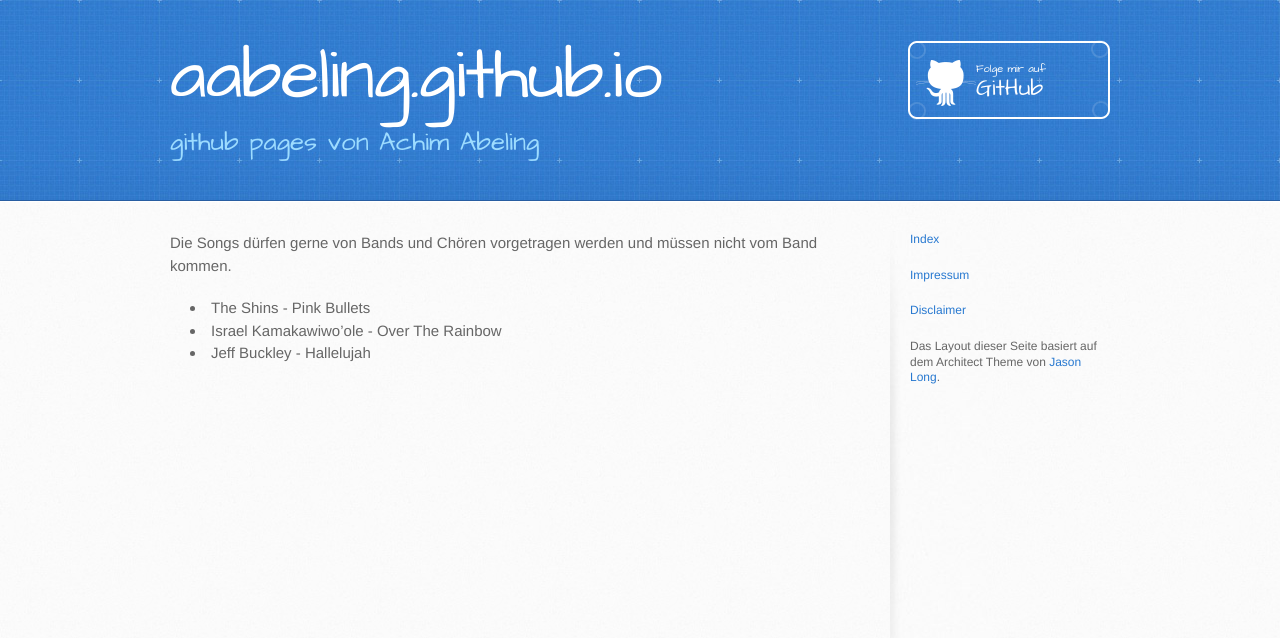
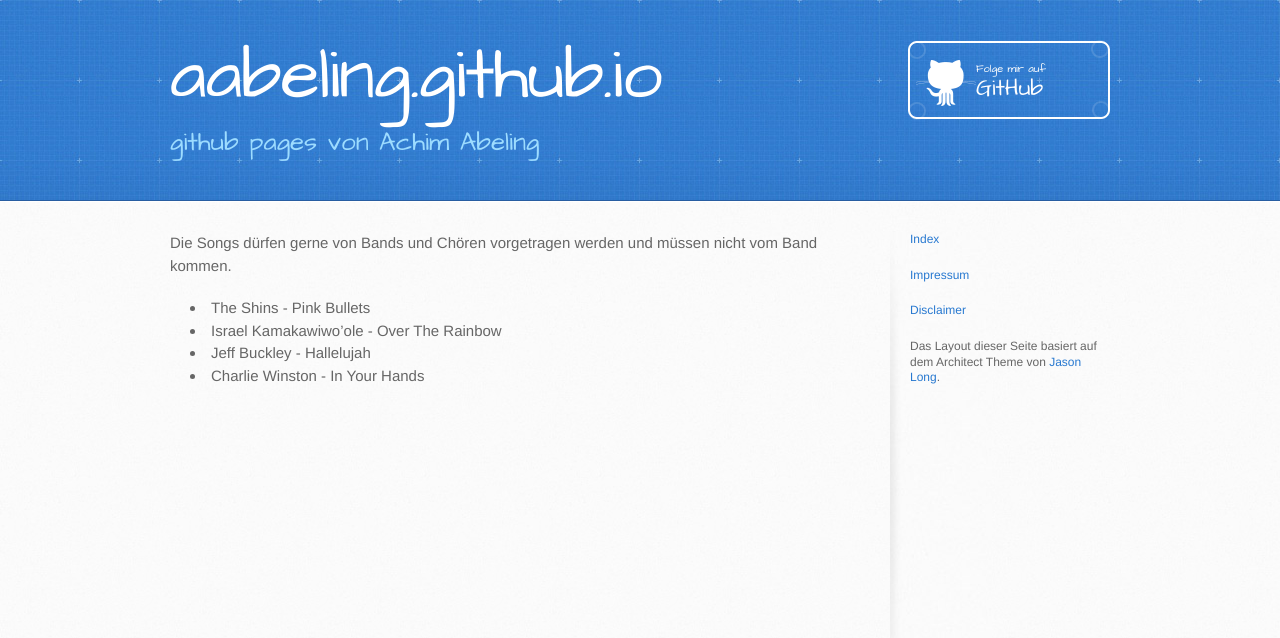
Before and after one commit to aabeling/aabeling.github.io, a Jekyll site: the page built from _posts/2014-04-10-songliste-fuer-beerdigung.markdown, in a window 1280 px wide. Shown: the top 638 px of the page. Built offline with Jekyll 4.4.1, drawn with Linux system fonts in a browser that asks for light colours; Markdown is read by kramdown in place of the engine named in the settings.

Commit message:
Charlie Winston hnzugefügt

```diff
--- a/_posts/2014-04-10-songliste-fuer-beerdigung.markdown
+++ b/_posts/2014-04-10-songliste-fuer-beerdigung.markdown
@@ -9,3 +9,4 @@ Die Songs dürfen gerne von Bands und Chören vorgetragen werden und müssen nic
 * The Shins - Pink Bullets
 * Israel Kamakawiwo'ole - Over The Rainbow
 * Jeff Buckley - Hallelujah
+* Charlie Winston - In Your Hands
```
